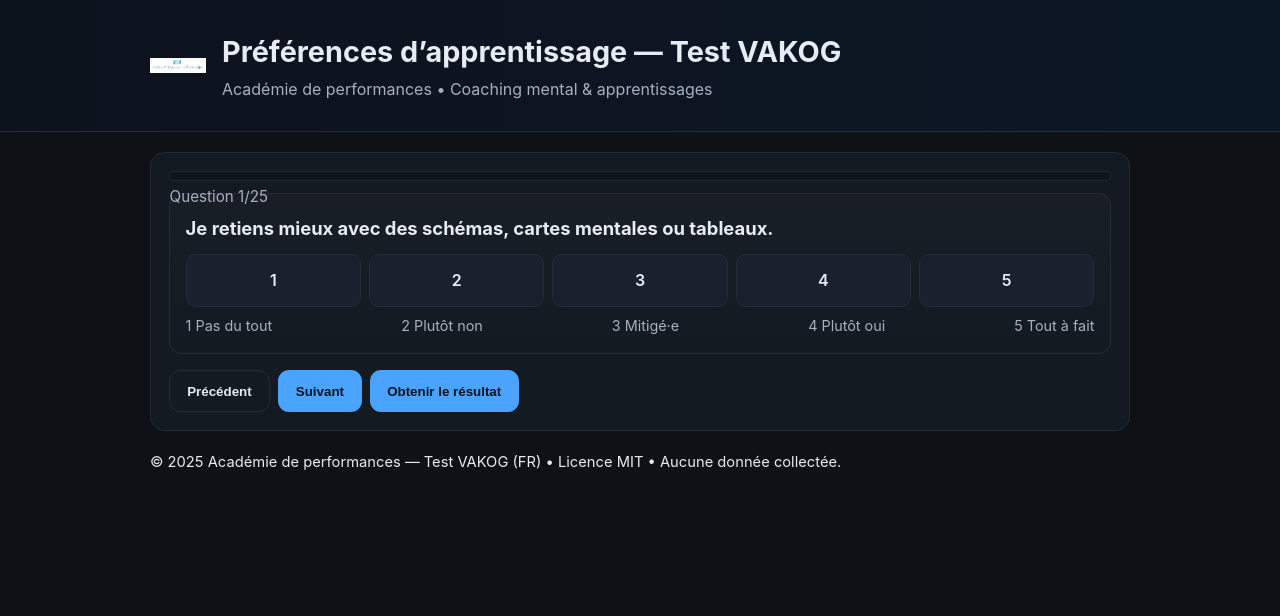
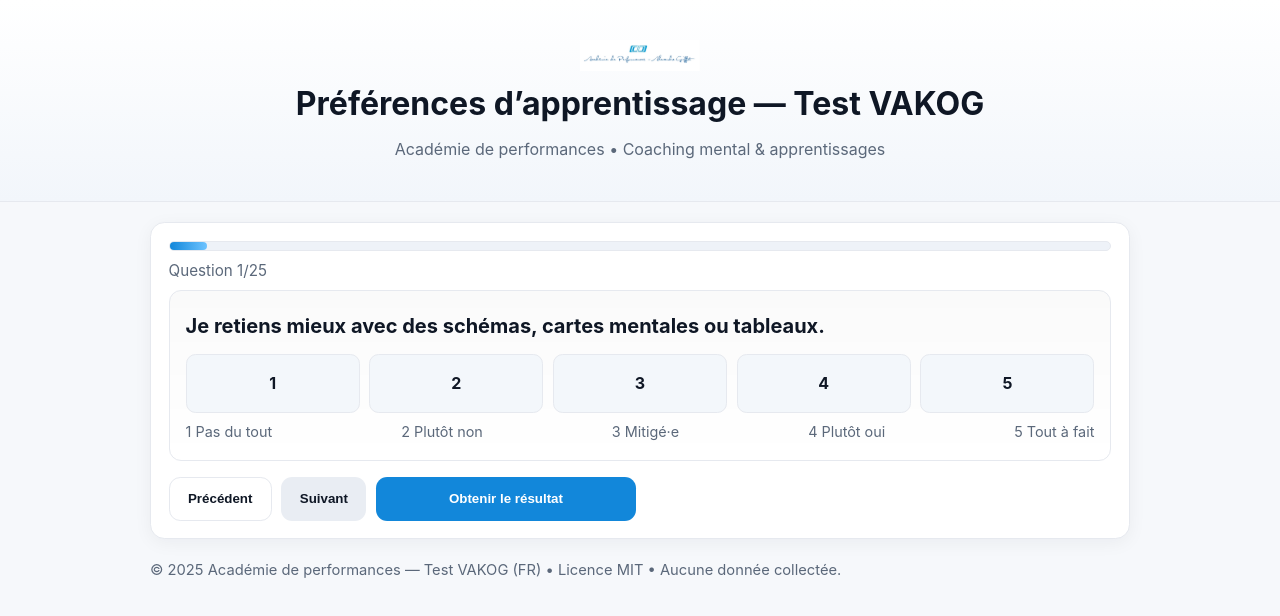
Before and after one commit to alexandregriffet-cmd/VAKOG_quiz_academie_performances.html., a plain HTML site: page index.html in a window 1280 px wide. Both pictures are taken after a click on the button "Commencer le test". Drawn offline with nearby package versions, Linux system fonts and the light colour scheme.

Commit message:
Add files via upload

```diff
--- a/assets/script.js
+++ b/assets/script.js
@@ -1,4 +1,4 @@
-// V3.1 — centered logo on results (screen + print)
+// V3.2 — light theme & fixes
 const ITEMS = [
   { id: "V1", mod: "Visuel", text: "Je retiens mieux avec des schémas, cartes mentales ou tableaux."},
   { id: "V2", mod: "Visuel", text: "J’aime surligner et coder les informations par couleur."},
@@ -66,18 +66,22 @@
 
 function startQuiz(){ index=0; showScreen("quizScreen"); renderCurrent(); }
 
+function updateProgress(){
+  const pct = Math.round(((index+1)/ITEMS.length)*100);
+  qs("#progressBar").style.width = pct + "%";
+  qs("#progressText").textContent = `Question ${index+1}/${ITEMS.length}`;
+}
+
 function renderCurrent(){
   const item = ITEMS[index];
-  qs("#progressText").textContent = `Question ${index+1}/${ITEMS.length}`;
-  const pct = Math.round((index/ITEMS.length)*100);
-  qs("#progressBar").style.width = pct + "%";
+  updateProgress();
   qs("#questionText").textContent = item.text;
 
   const scale = qs("#quizScreen .scale");
   scale.innerHTML = "";
   for(let v=1; v<=5; v++){
     const rid = `${item.id}_${v}`;
-    const input = el("input", {type:"radio", id:rid, name:"likert", value:String(v)});
+    const input = el("input", {type:"radio", id:rid, name:"likert", value:String(v), tabindex:"0"});
     const label = el("label", {for:rid}, String(v));
     scale.appendChild(input); scale.appendChild(label);
   }
@@ -146,7 +150,7 @@
   renderChart(means); renderCards(means);
   qs("#summaryText").textContent = summarize(means);
   showScreen("results");
-  try{ localStorage.setItem("vakog_results_v3_1", JSON.stringify({ ts:new Date().toISOString(), answers, means })); }catch{}
+  try{ localStorage.setItem("vakog_results_v3_2", JSON.stringify({ ts:new Date().toISOString(), answers, means })); }catch{}
 }
 
 function exportPDF(){ window.print(); }
--- a/assets/styles.css
+++ b/assets/styles.css
@@ -1,65 +1,62 @@
-/* CMP-like dark corporate theme — V3.1 (centered logo on results) */
+/* V3.2 — Thème clair, logo centré, bouton final corrigé, A4 print */
 :root{
-  --bg:#0e1116;--ink:#e7ebf2;--muted:#a7b0c0;--card:#141a22;--edge:#242c39;--brand:#49a3ff;--accent:#8dd0ff;
+  --bg:#f6f8fb; --surface:#ffffff; --ink:#0f1725; --muted:#5b687a;
+  --edge:#e6e9ef; --brand:#1287da; --brand-2:#6ec3ff; --focus:#0ea5e9;
 }
 *{box-sizing:border-box}
 html,body{margin:0;padding:0;background:var(--bg);color:var(--ink);font-family:Inter,system-ui,-apple-system,Segoe UI,Roboto,Helvetica,Arial,sans-serif;line-height:1.55}
 
 .container{width:min(980px,92vw);margin:1.25rem auto}
-.banner{background:linear-gradient(90deg,#0d131d,#0c1726);border-bottom:1px solid var(--edge);padding:.6rem 0}
-.brand{display:flex;align-items:center;gap:1rem}
-.logo{width:56px;height:auto}
-.logo.center{display:block;margin:0 auto .35rem auto}
-.brand-text h1{font-size:clamp(1.2rem,2.4vw,1.8rem);margin:0}
-.subtitle{color:var(--muted);margin:.15rem 0 0}
-.card{background:var(--card);border:1px solid var(--edge);border-radius:.9rem;padding:1.1rem}
 
-h2{margin:.25rem 0 .5rem}
-.muted{color:var(--muted)}
+.hero{background:linear-gradient(180deg,#ffffff, #f2f6fb);border-bottom:1px solid var(--edge);padding:1.25rem 0}
+.hero-inner{display:flex;flex-direction:column;align-items:center;text-align:center;gap:.35rem}
+.logo-hero{width:120px;height:auto;object-fit:contain}
+h1{margin:.15rem 0;font-size:clamp(1.35rem,2.8vw,2rem)}
+.subtitle{color:var(--muted);margin:0}
 
-.bullets{margin:.25rem 0 .75rem}
-.bullets li{margin:.25rem 0}
+.card{background:var(--surface);border:1px solid var(--edge);border-radius:.9rem;padding:1.1rem;box-shadow:0 4px 18px rgba(16,23,40,.05)}
 
 .screen.hidden{display:none}
 
-.progress{position:relative;height:10px;background:#0f131a;border:1px solid var(--edge);border-radius:999px;margin-bottom:.75rem}
-.progress .bar{height:100%;width:0;background:linear-gradient(90deg,var(--brand),var(--accent));border-radius:999px;transition:width .25s ease}
-.progress-text{display:block;margin-top:.35rem;color:var(--muted);font-size:.95rem}
+.progress{height:10px;background:#eef2f8;border:1px solid var(--edge);border-radius:999px;margin-bottom:.5rem}
+.progress .bar{height:100%;width:0;background:linear-gradient(90deg,var(--brand),var(--brand-2));border-radius:999px;transition:width .25s ease}
+.progress-row{display:flex;justify-content:space-between;align-items:center;margin-bottom:.5rem}
+.progress-text{color:var(--muted);font-size:.95rem}
 
-.question-box{margin-top:.5rem;background:linear-gradient(180deg, rgba(255,255,255,.02), transparent);border:1px solid var(--edge);border-radius:.75rem;padding:1rem}
-#questionText{margin:.25rem 0 .25rem;font-size:1.15rem}
-.scale{display:grid;grid-template-columns:repeat(5,1fr);gap:.5rem;margin-top:.75rem}
+.question-box{margin-top:.25rem;background:linear-gradient(180deg, rgba(0,0,0,.02), transparent);border:1px solid var(--edge);border-radius:.75rem;padding:1rem}
+#questionText{margin:.25rem 0 .25rem;font-size:1.25rem}
+.scale{display:grid;grid-template-columns:repeat(5,1fr);gap:.6rem;margin-top:.75rem}
 .scale input[type=radio]{display:none}
-.scale label{display:block;text-align:center;background:#18212d;border:1px solid var(--edge);padding:.8rem .25rem;border-radius:.6rem;cursor:pointer;font-weight:600}
-.scale input[type=radio]:checked + label{outline:2px solid var(--brand);border-color:var(--brand)}
+.scale label{display:block;text-align:center;background:#f3f7fb;border:1px solid var(--edge);padding:1rem .25rem;border-radius:.6rem;cursor:pointer;font-weight:700}
+.scale input[type=radio]:checked + label{outline:2px solid var(--focus);border-color:var(--focus);background:#e7f5ff}
 .scale-legend{display:flex;justify-content:space-between;color:var(--muted);gap:.25rem;margin-top:.5rem;font-size:.9rem}
 
-.actions{display:flex;gap:.5rem;flex-wrap:wrap;margin-top:1rem}
-button{border:none;border-radius:.7rem;padding:.8rem 1.1rem;font-weight:700;cursor:pointer}
-.primary{background:var(--brand);color:#07131f}
-.secondary{background:transparent;border:1px solid var(--edge);color:var(--ink)}
+.actions{display:flex;gap:.6rem;flex-wrap:wrap;margin-top:1rem}
+.btn{border:none;border-radius:.7rem;padding:.85rem 1.15rem;font-weight:800;cursor:pointer;background:#e9edf3;color:#0f1725}
+.btn:hover{filter:brightness(0.98)}
+.btn.primary{background:var(--brand);color:#fff}
+.btn.ghost{background:#fff;border:1px solid var(--edge);color:#0f1725}
+.btn.wide{min-width:260px}
 
-.results-header{margin-bottom:.5rem;text-align:center}
-.chart-wrap{margin:1rem 0;background:#10161f;border:1px solid var(--edge);border-radius:.75rem;padding:1rem;text-align:center}
+.centered{text-align:center}
+.logo-results{width:120px;height:auto;display:block;margin:0 auto .35rem auto}
+
+.chart-wrap{margin:1rem 0;background:#fff;border:1px solid var(--edge);border-radius:.75rem;padding:1rem;text-align:center}
 canvas{max-width:100%;height:auto}
 
 .score-cards{display:grid;grid-template-columns:repeat(auto-fit,minmax(220px,1fr));gap:.75rem;margin:1rem 0}
-.card-mini{background:#121a24;border:1px solid var(--edge);border-radius:.6rem;padding:.75rem}
+.card-mini{background:#fff;border:1px solid var(--edge);border-radius:.6rem;padding:.75rem;box-shadow:0 3px 12px rgba(16,23,40,.04)}
 .card-mini h4{margin:.1rem 0 .25rem}
-.badge{display:inline-block;padding:.15rem .5rem;border-radius:999px;border:1px solid var(--edge);color:var(--muted)}
+.note{margin-top:.75rem;background:#fff;border:1px solid var(--edge);border-radius:.6rem;padding:.75rem}
 
-.note{margin-top:.75rem;background:#121821;border:1px solid var(--edge);border-radius:.6rem;padding:.75rem}
-
-.small{font-size:.92rem}
+.small{font-size:.92rem;color:var(--muted)}
 
 /* Print: A4 calibration */
 @page{size:A4;margin:12mm}
 @media print{
   .no-print{display:none !important}
   body{background:#fff;color:#111}
-  .card, .chart-wrap, .note{border-color:#ccc}
+  .card, .chart-wrap, .note{border-color:#ccc; box-shadow:none}
   canvas{max-width:100%; height:auto}
   .score-cards{grid-template-columns:repeat(2, 1fr)}
-  .results-header{text-align:center}
-  .logo{width:64px;height:auto}
 }
--- a/index.html
+++ b/index.html
@@ -3,43 +3,42 @@
 <head>
   <meta charset="UTF-8" />
   <meta name="viewport" content="width=device-width, initial-scale=1" />
-  <title>VAKOG — Préférences d’apprentissage | Académie de performances</title>
+  <title>Préférences d’apprentissage — Test VAKOG | Académie de performances</title>
   <meta name="description" content="Questionnaire VAKOG en français — une question à la fois, résultats avec graphique, export PDF A4. Aucune donnée collectée." />
+  <link rel="stylesheet" href="assets/styles.css" />
   <link rel="preconnect" href="https://cdn.jsdelivr.net" />
   <link rel="preconnect" href="https://cdnjs.cloudflare.com" />
-  <link rel="stylesheet" href="assets/styles.css" />
 </head>
 <body>
-  <header class="banner no-print">
-    <div class="brand container">
-      <img src="assets/logo.jpeg" alt="Académie de performances — logo" class="logo" />
-      <div class="brand-text">
-        <h1>Préférences d’apprentissage — Test VAKOG</h1>
-        <p class="subtitle">Académie de performances • Coaching mental & apprentissages</p>
-      </div>
+  <header class="hero no-print">
+    <div class="container hero-inner">
+      <img src="assets/logo.jpeg" alt="Logo Académie de performances" class="logo-hero" />
+      <h1>Préférences d’apprentissage — Test VAKOG</h1>
+      <p class="subtitle">Académie de performances • Coaching mental & apprentissages</p>
     </div>
   </header>
 
   <main class="container card">
     <section id="intro" class="screen">
-      <h2>Bienvenue</h2>
       <p>Répondez à <strong>25 affirmations</strong> (échelle 1–5). Nous affichons ensuite vos <strong>préférences d’apprentissage</strong> sous forme de graphique et de conseils pratiques.</p>
       <ul class="bullets">
         <li>Durée : 4–6 minutes</li>
         <li>1 question à la fois</li>
         <li>Aucune donnée transmise (tout reste sur votre appareil)</li>
       </ul>
-      <button id="startBtn" class="primary">Commencer le test</button>
+      <button id="startBtn" class="btn primary">Commencer le test</button>
     </section>
 
-    <section id="quizScreen" class="screen hidden">
-      <div class="progress no-print" aria-live="polite">
+    <section id="quizScreen" class="screen hidden" aria-live="polite">
+      <div class="progress no-print" aria-hidden="true">
         <div id="progressBar" class="bar"></div>
+      </div>
+      <div class="progress-row">
         <span id="progressText" class="progress-text">Question 1/25</span>
       </div>
 
       <div id="questionBox" class="question-box">
-        <h3 id="questionText">Question</h3>
+        <h2 id="questionText">Question</h2>
         <div class="scale" role="radiogroup" aria-label="Échelle de 1 à 5"></div>
         <div class="scale-legend">
           <span>1 Pas du tout</span>
@@ -51,15 +50,15 @@
       </div>
 
       <div class="actions no-print">
-        <button id="prevBtn" class="secondary">Précédent</button>
-        <button id="nextBtn" class="primary">Suivant</button>
-        <button id="finishBtn" class="primary hidden">Obtenir le résultat</button>
+        <button id="prevBtn" class="btn ghost">Précédent</button>
+        <button id="nextBtn" class="btn">Suivant</button>
+        <button id="finishBtn" class="btn primary wide hidden">Obtenir le résultat</button>
       </div>
     </section>
 
     <section id="results" class="screen hidden">
-      <div class="results-header centered-header">
-        <img src="assets/logo.jpeg" alt="Académie de performances — logo" class="logo center" />
+      <div class="results-header centered">
+        <img src="assets/logo.jpeg" alt="Logo Académie de performances" class="logo-results" />
         <h2>Résultats VAKOG</h2>
         <p class="muted">Moyennes sur 5 — interprétation et conseils ci-dessous.</p>
       </div>
@@ -72,7 +71,7 @@
       <div class="score-cards" id="scoreCards"></div>
 
       <h3>Interprétation rapide</h3>
-      <p id="summaryText" class="summary"></p>
+        <p id="summaryText" class="summary"></p>
 
       <details class="note">
         <summary>Conseils pratiques personnalisés</summary>
@@ -80,8 +79,8 @@
       </details>
 
       <div class="actions no-print">
-        <button id="exportPdfBtn" class="primary">Exporter en PDF (A4)</button>
-        <button id="restartBtn" class="secondary">Recommencer</button>
+        <button id="exportPdfBtn" class="btn primary">Exporter en PDF (A4)</button>
+        <button id="restartBtn" class="btn ghost">Recommencer</button>
       </div>
     </section>
   </main>
@@ -90,7 +89,7 @@
     <p>© 2025 Académie de performances — Test VAKOG (FR) • Licence MIT • Aucune donnée collectée.</p>
   </footer>
 
-  <script src="https://cdn.jsdelivr.net/npm/chart.js@4.4.0/dist/chart.umd.min.js" integrity="sha256-OqZkz1V7mGKnkPPE2eF/w3lNtIv5jJriW3o9n8o1mGo=" crossorigin="anonymous"></script>
+  <script src="https://cdn.jsdelivr.net/npm/chart.js@4.4.0/dist/chart.umd.min.js" crossorigin="anonymous"></script>
   <script src="assets/script.js"></script>
 </body>
 </html>
```
Also changed, not shown: 1 other file.
